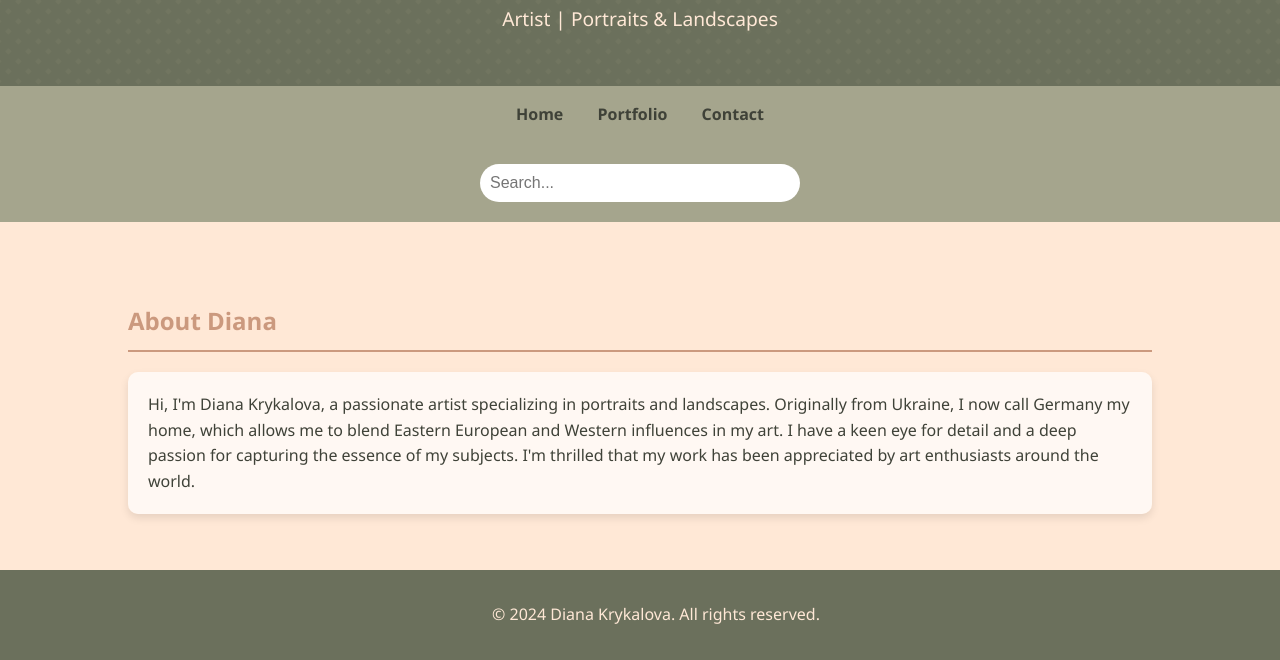
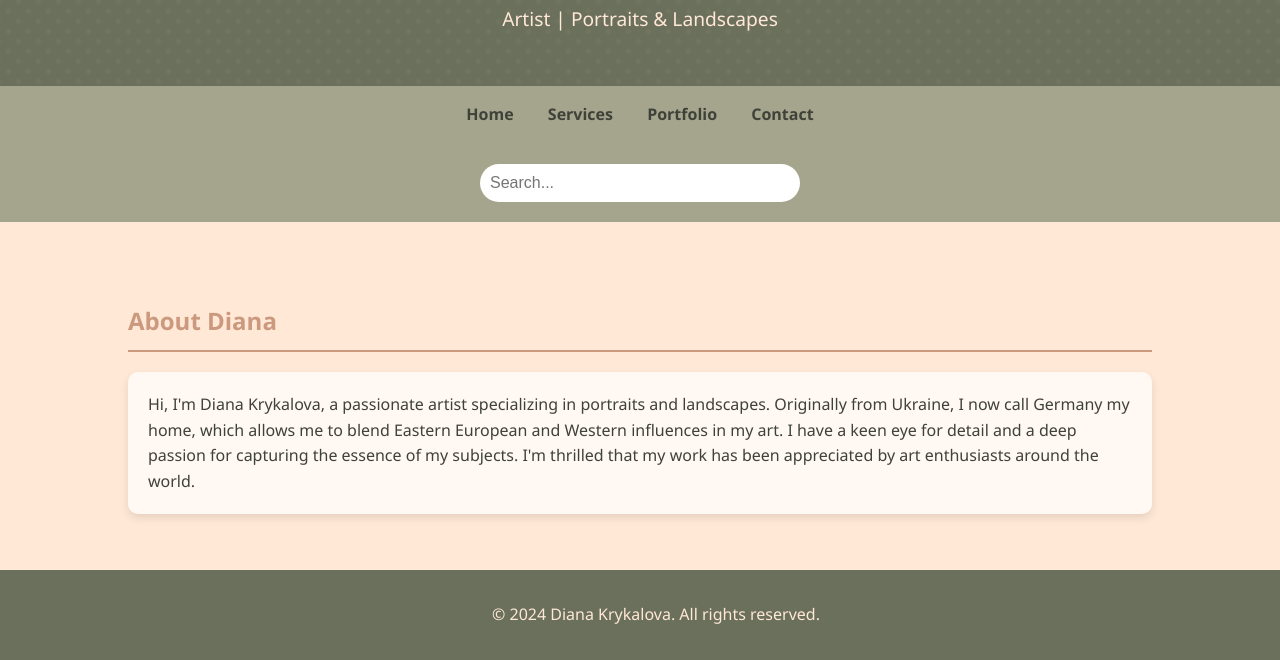
Before and after one commit to Nimhith-code/Diana-page, a plain HTML site: page index.html in a window 1280 px wide. Shown: the part 156-816 px from the top of the page. Drawn offline with Linux system fonts and the light colour scheme.

Commit message:
Update index.html

```diff
--- a/index.html
+++ b/index.html
@@ -243,6 +243,7 @@
     <nav>
         <ul>
             <li><a href="#home" onclick="showSection('home')" data-translate="nav-home">Home</a></li>
+            <li><a href="#services" onclick="showSection('services')" data-translate="nav-services">Services</a></li>
             <li><a href="#portfolio" onclick="showSection('portfolio')" data-translate="nav-portfolio">Portfolio</a></li>
             <li><a href="#contact" onclick="showSection('contact')" data-translate="nav-contact">Contact</a></li>
         </ul>
@@ -265,6 +266,27 @@
                 a passion for capturing the essence of her subjects, Diana's work has garnered
                 acclaim from art enthusiasts around the world.
             </p>
+        </section>
+    </div>
+
+    <div id="services" class="container hidden">
+        <section id="services-section">
+            <h2 data-translate="services-title">My Services</h2>
+            <ul class="service-list" data-translate="services-content">
+                <li>Cards</li>
+                <li>Invitations</li>
+                <li>Photo albums</li>
+                <li>Presentations</li>
+                <li>Portraits</li>
+                <li>Posters</li>
+                <li>Advertising posters</li>
+                <li>Interior paintings</li>
+                <li>Book covers</li>
+                <li>Illustrations</li>
+                <li>Magazines</li>
+                <li>Newspapers, articles</li>
+                <li>Calendars</li>
+            </ul>
         </section>
     </div>
 
@@ -308,6 +330,7 @@
     <script>
         function showSection(sectionId) {
             document.getElementById('home').classList.add('hidden');
+            document.getElementById('services').classList.add('hidden');
             document.getElementById('portfolio').classList.add('hidden');
             document.getElementById('contact').classList.add('hidden');
             document.getElementById('search-results').classList.add('hidden');
@@ -327,7 +350,24 @@
                 "landscapes-title": "Landscapes",
                 "contact-title": "Contact",
                 "contact-content": "Get in touch with Diana for commissions, exhibitions, or any inquiries:<br><br>Email: diana.nk.arts@gmail.com<br>Phone: +49 123 456 7890<br>Instagram: @_diana_nk_<br><br>Studio Location: Bedburg, Germany",
-                "footer": "© 2024 Diana Krykalova. All rights reserved."
+                "footer": "© 2024 Diana Krykalova. All rights reserved.",
+                "services-title": "My Services",
+                "nav-services": "Services",
+                "services-content": `
+                    <li>Cards</li>
+                    <li>Invitations</li>
+                    <li>Photo albums</li>
+                    <li>Presentations</li>
+                    <li>Portraits</li>
+                    <li>Posters</li>
+                    <li>Advertising posters</li>
+                    <li>Interior paintings</li>
+                    <li>Book covers</li>
+                    <li>Illustrations</li>
+                    <li>Magazines</li>
+                    <li>Newspapers, articles</li>
+                    <li>Calendars</li>
+                `
             },
             de: {
                 "name": "Diana Krykalova",
@@ -341,7 +381,25 @@
                 "landscapes-title": "Landschaften",
                 "contact-title": "Kontakt",
                 "contact-content": "Kontaktieren Sie Diana für Aufträge, Ausstellungen oder Anfragen:<br><br>E-Mail: diana.nk.arts@gmail.com<br>Telefon: +49 123 456 7890<br>Instagram: @_diana_nk_<br><br>Atelier: Bedburg, Deutschland",
-                "footer": "© 2024 Diana Krykalova. Alle Rechte vorbehalten."
+                "footer": "© 2024 Diana Krykalova. Alle Rechte vorbehalten.",
+                "nav-services": "Dienstleistungen",
+                "services-title": "Meine Dienstleistungen",
+                "services-content": `
+                    <li>Karten</li>
+                    <li>Einladungen</li>
+                    <li>Fotoalben</li>
+                    <li>Präsentationen</li>
+                    <li>Porträts</li>
+                    <li>Plakate</li>
+                    <li>Werbeplakate</li>
+                    <li>Innenraumgemälde</li>
+                    <li>Buchcover</li>
+                    <li>Illustrationen</li>
+                    <li>Zeitschriften</li>
+                    <li>Zeitungen, Artikel</li>
+                    <li>Kalender</li>
+                `
+
             },
             pl: {
                 "name": "Diana Krykalova",
@@ -355,7 +413,24 @@
                 "landscapes-title": "Pejzaże",
                 "contact-title": "Kontakt",
                 "contact-content": "Skontaktuj się z Dianą w sprawie zleceń, wystaw lub zapytań:<br><br>E-mail: diana.nk.arts@gmail.com<br>Telefon: +49 123 456 7890<br>Instagram: @_diana_nk_<br><br>Lokalizacja studia: Bedburg, Niemcy",
-                "footer": "© 2024 Diana Krykalova. Wszelkie prawa zastrzeżone."
+                "footer": "© 2024 Diana Krykalova. Wszelkie prawa zastrzeżone.",
+                "nav-services": "Usługi",
+                "services-title": "Moje Usługi",
+                "services-content": `
+                    <li>Karty</li>
+                    <li>Zaproszenia</li>
+                    <li>Albumy fotograficzne</li>
+                    <li>Prezentacje</li>
+                    <li>Portrety</li>
+                    <li>Plakaty</li>
+                    <li>Plakaty reklamowe</li>
+                    <li>Obrazy do wnętrz</li>
+                    <li>Okładki książek</li>
+                    <li>Ilustracje</li>
+                    <li>Czasopisma</li>
+                    <li>Gazety, artykuły</li>
+                    <li>Kalendarze</li>
+                `
             },
             ru: {
                 "name": "Диана Крикалова",
@@ -369,7 +444,24 @@
                 "landscapes-title": "Пейзажи",
                 "contact-title": "Контакты",
                 "contact-content": "Свяжитесь с Дианой для заказов, выставок или запросов:<br><br>Электронная почта: diana.nk.arts@gmail.com<br>Телефон: +49 123 456 7890<br>Instagram: @_diana_nk_<br><br>Расположение студии: Бедбург, Германия",
-                "footer": "© 2024 Диана Крыкалова. Все права защищены."
+                "footer": "© 2024 Диана Крыкалова. Все права защищены.",
+                "nav-services": "Услуги",
+                "services-title": "Мои услуги",
+                "services-content": `
+                    <li>Открытки</li>
+                    <li>Приглашения</li>
+                    <li>Фотоальбомы</li>
+                    <li>Презентации</li>
+                    <li>Портреты</li>
+                    <li>Постеры</li>
+                    <li>Рекламные плакаты</li>
+                    <li>Интерьерная живопись</li>
+                    <li>Обложки книг</li>
+                    <li>Иллюстрации</li>
+                    <li>Журналы</li>
+                    <li>Газеты, статьи</li>
+                    <li>Календари</li>
+                `
             },
             uk: {
                 "name": "Діана Крикалова",
@@ -383,7 +475,25 @@
                 "landscapes-title": "Пейзажі",
                 "contact-title": "Контакти",
                 "contact-content": "Зв'яжіться з Діаною для замовлень, виставок чи запитів:<br><br>Електронна пошта: diana.nk.arts@gmail.com<br>Телефон: 49 123 456 7890<br>Instagram: @_diana_nk_<br><br>Расположение студии: Бедбург, Германия",
-                "footer": "© 2024 Диана Крыкалова. Все права защищены."
+                "footer": "© 2024 Диана Крыкалова. Все права защищены.",
+                "nav-services": "Послуги",
+                "services-title": "Мої послуги",
+                "services-content": `
+                    <li>Листівки</li>
+                    <li>Запрошення</li>
+                    <li>Фотоальбоми</li>
+                    <li>Презентації</li>
+                    <li>Портрети</li>
+                    <li>Постери</li>
+                    <li>Рекламні плакати</li>
+                    <li>Інтер'єрний живопис</li>
+                    <li>Обкладинки книг</li>
+                    <li>Ілюстрації</li>
+                    <li>Журнали</li>
+                    <li>Газети, статті</li>
+                    <li>Календарі</li>
+                `
+
             }
         };
 
@@ -418,7 +528,7 @@ function performSearch() {
                 return;
             }
 
-            const sections = ['home', 'portfolio', 'contact'];
+            const sections = ['home','services' ,'portfolio', 'contact'];
             let hasResults = false;
 
             sections.forEach(section => {
@@ -459,6 +569,7 @@ function navigateToSection(sectionId) {
         // Modify the showSection function to hide search results when navigating
         function showSection(sectionId) {
             document.getElementById('home').classList.add('hidden');
+            document.getElementById('services').classList.add('hidden');
             document.getElementById('portfolio').classList.add('hidden');
             document.getElementById('contact').classList.add('hidden');
             document.getElementById('search-results').classList.add('hidden');
```
